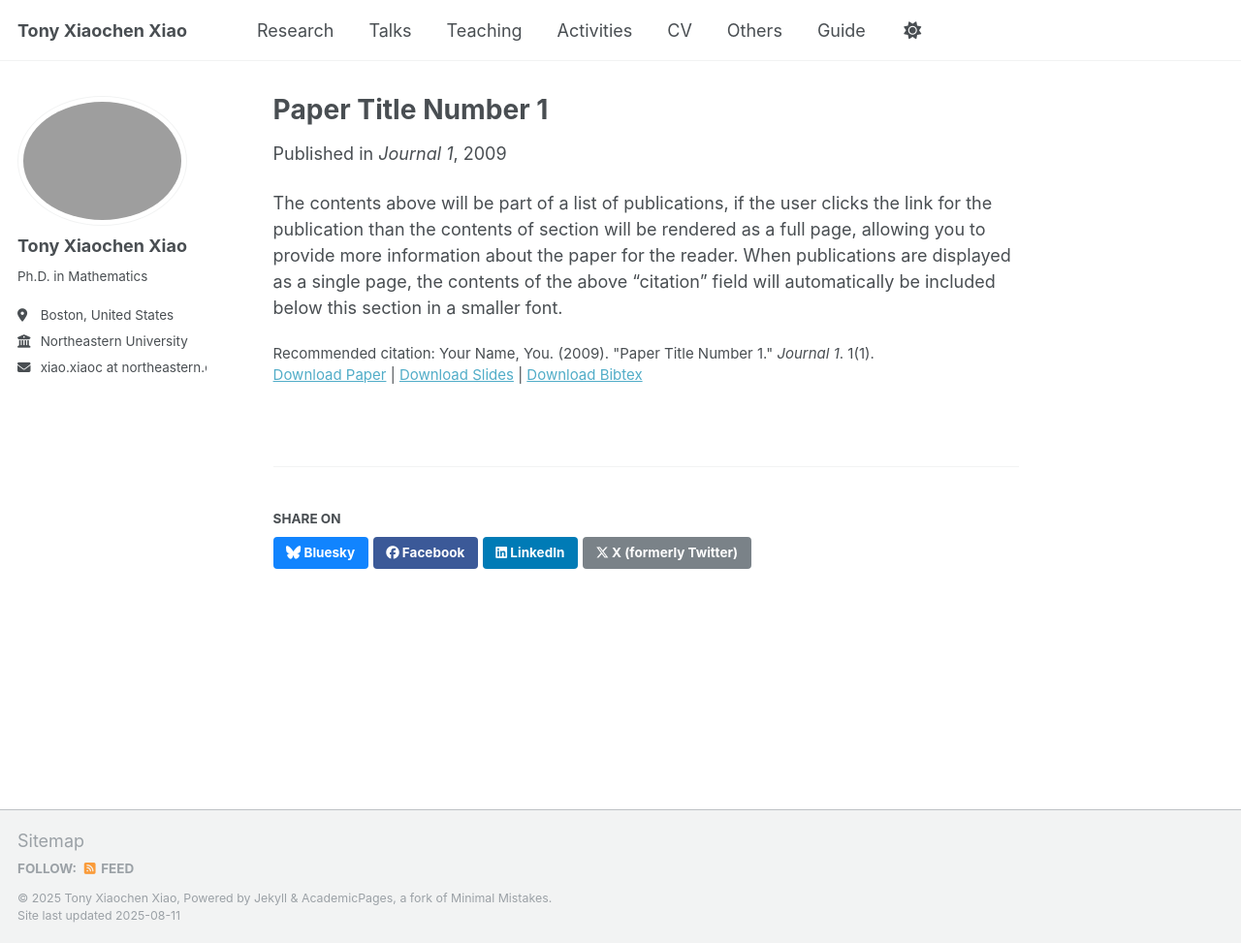
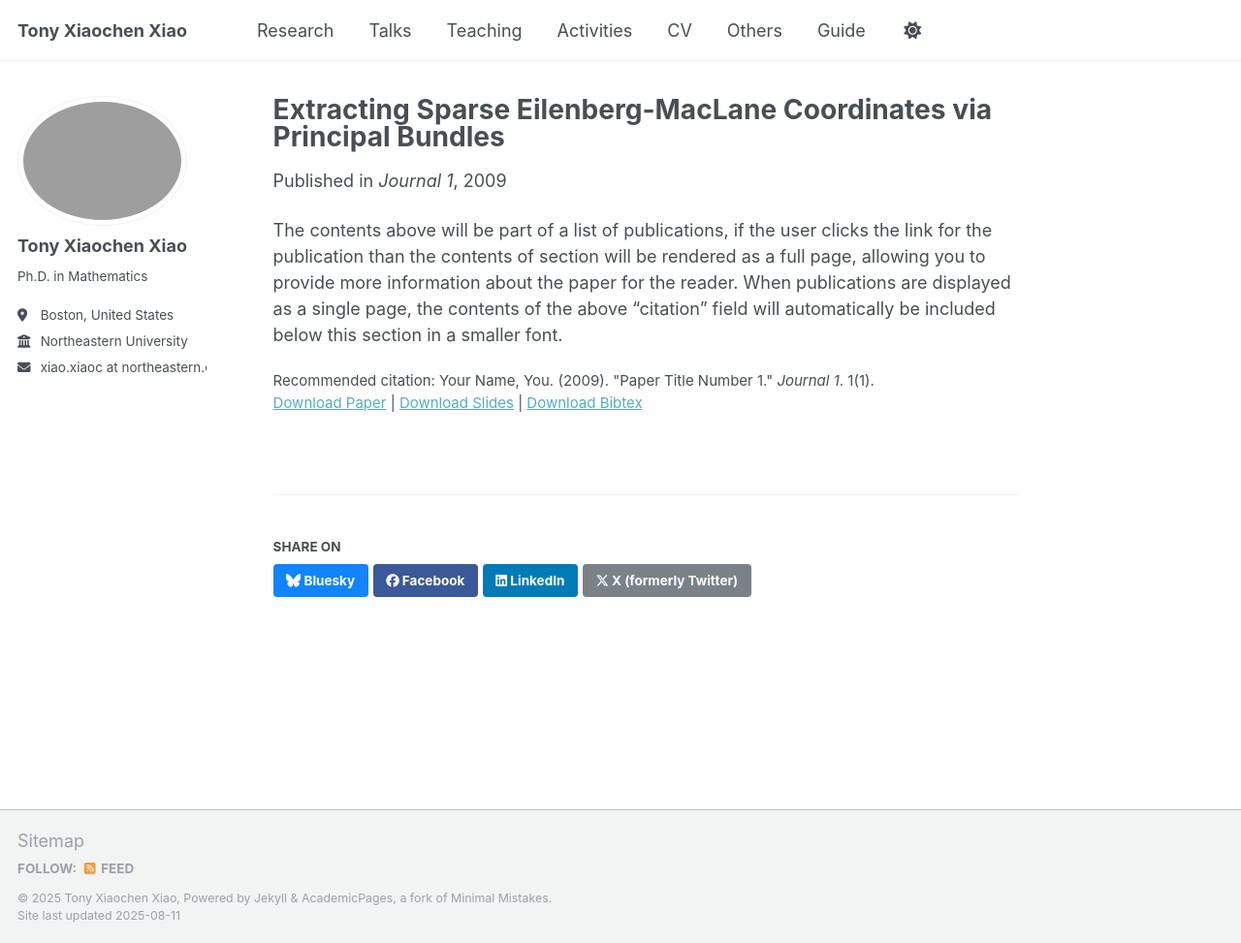
Before and after one commit to tonyxiaochenxiao/tonyxiaochenxiao.github.io, a Jekyll site: the page built from _publications/2009-10-01-paper-title-number-1.md, in a window 1280 px wide and 973 px high. Shown: the whole window at 97% size. Built offline with Jekyll 4.4.1, drawn with Linux system fonts in a browser that asks for light colours; a script that is not in the unit is left out; part of the change alters nothing that is shown.

Commit message:
Update 2009-10-01-paper-title-number-1.md

```diff
--- a/_publications/2009-10-01-paper-title-number-1.md
+++ b/_publications/2009-10-01-paper-title-number-1.md
@@ -1,3 +1,22 @@
+---
+title: "Extracting Sparse Eilenberg-MacLane Coordinates via Principal Bundles"
+collection: publications
+category: manuscripts
+permalink: /publication/dreimac
+excerpt: 'This paper is about the number 1. The number 2 is left for future work.'
+date: 2009-10-01
+venue: 'Journal 1'
+slidesurl: 'http://academicpages.github.io/files/slides1.pdf'
+paperurl: 'http://academicpages.github.io/files/paper1.pdf'
+bibtexurl: 'http://academicpages.github.io/files/bibtex1.bib'
+citation: 'Your Name, You. (2009). &quot;Paper Title Number 1.&quot; <i>Journal 1</i>. 1(1).'
+---
+The contents above will be part of a list of publications, if the user clicks the link for the publication than the contents of section will be rendered as a full page, allowing you to provide more information about the paper for the reader. When publications are displayed as a single page, the contents of the above "citation" field will automatically be included below this section in a smaller font.
+
+
+
+<!--
+
 ---
 title: "Paper Title Number 1"
 collection: publications
@@ -13,8 +32,6 @@ citation: 'Your Name, You. (2009). &quot;Paper Title Number 1.&quot; <i>Journal
 ---
 The contents above will be part of a list of publications, if the user clicks the link for the publication than the contents of section will be rendered as a full page, allowing you to provide more information about the paper for the reader. When publications are displayed as a single page, the contents of the above "citation" field will automatically be included below this section in a smaller font.
 
-<!--
-
 ---
 title: "Paper Title Number 5, with math $$E=mc^2$$"
 collection: publications
```
